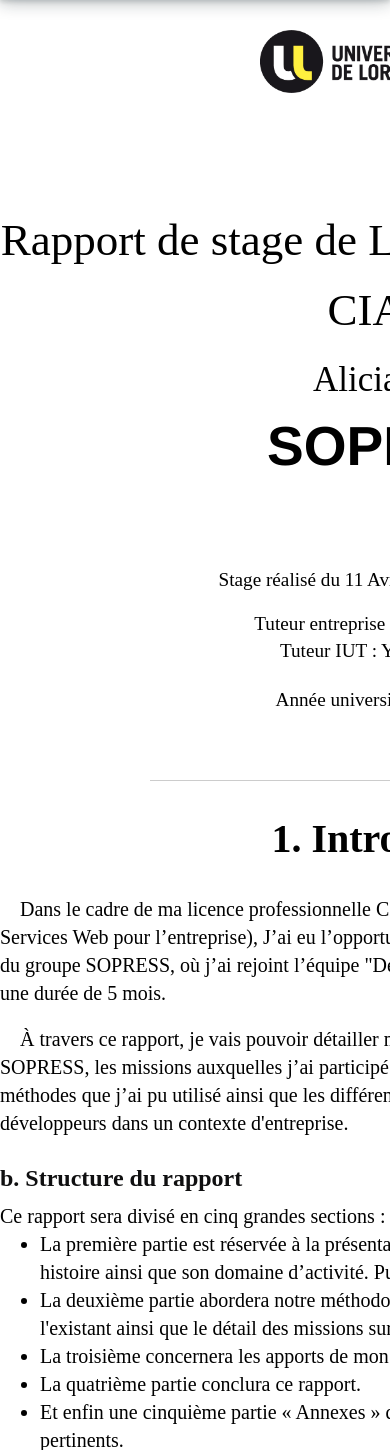
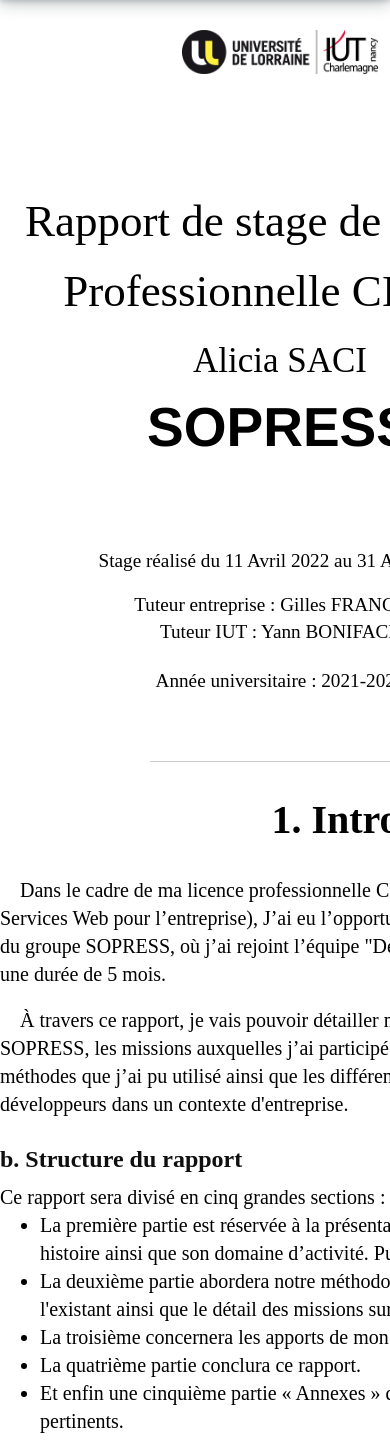
Before and after one commit to Aliciasaci/Rapport_stage, a PHP site: page /index.php in a window 390 px wide; the page is wider, and only the part inside the window is pictured. Shown: the part 246-1696 px from the top of that part. Run offline with PHP 8.4, Linux system fonts and the light colour scheme; some libraries are stand-ins or nearby versions.

Commit message:
mise à jour'

```diff
--- a/style/style.css
+++ b/style/style.css
@@ -133,6 +133,12 @@
 
 main .main-header #description-header span:nth-child(5) a:hover {
   text-decoration: underline;
+}
+
+@media screen and (max-width: 1200px) {
+  main {
+    width: 35em;
+  }
 }
 
 main #main-content {
--- a/style/style.scss
+++ b/style/style.scss
@@ -106,6 +106,11 @@
       }
     }
   }
+
+  @media screen and (max-width: 1200px) {
+    width: 35em;
+  }
+
   #main-content {
     width: 50em;
     margin: auto;
```
Also changed, not shown: 1 other file.
